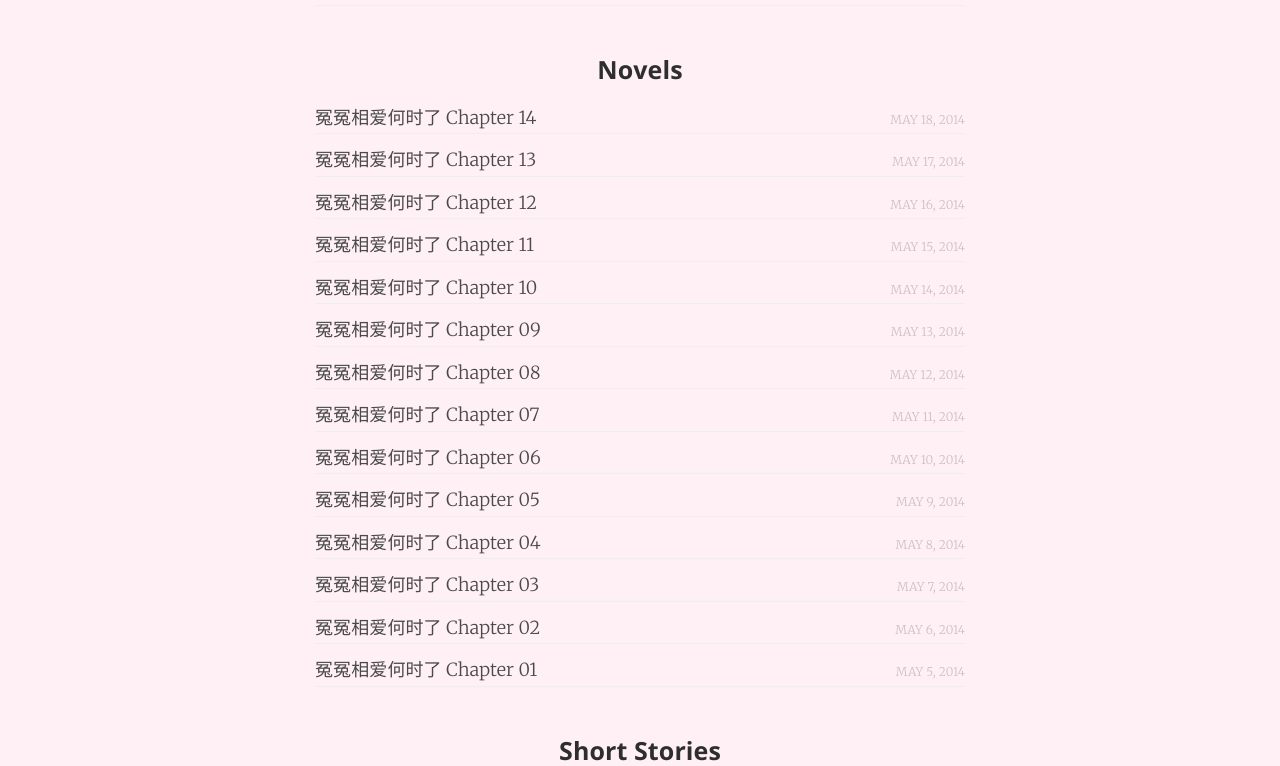
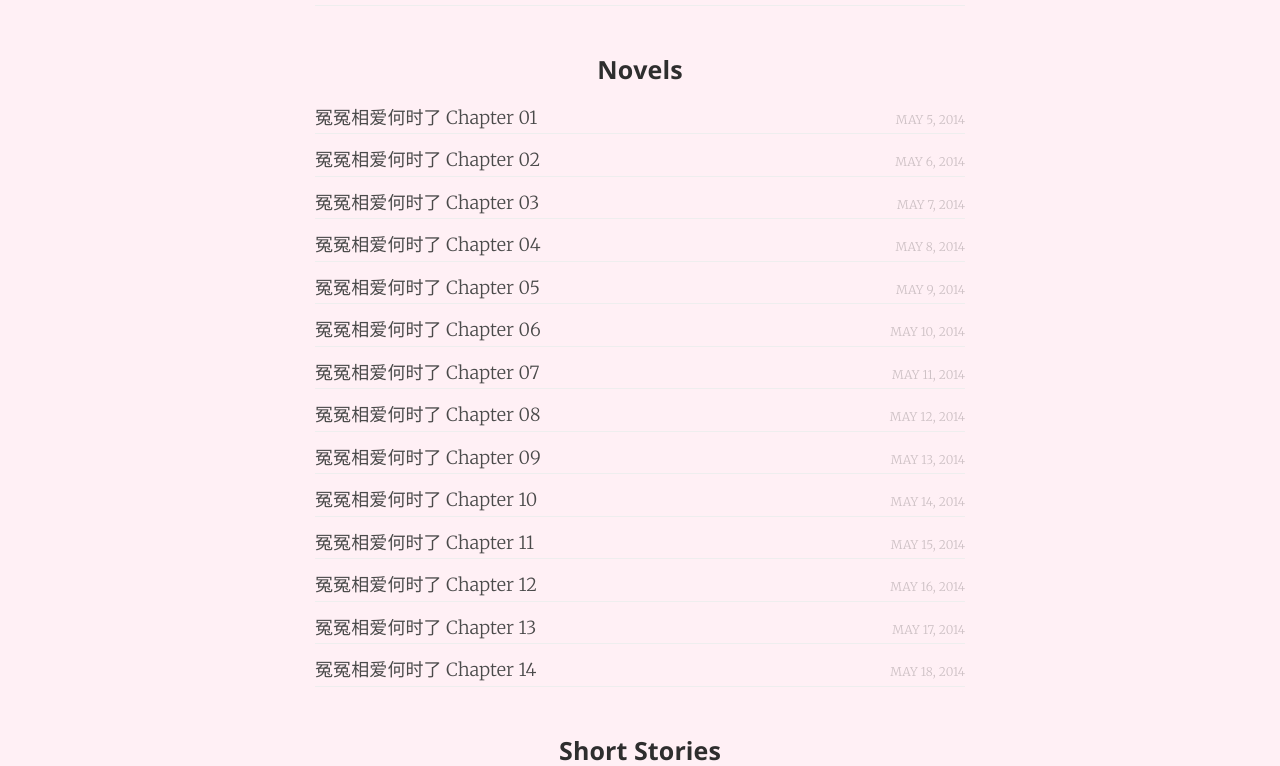
Before and after one commit to RennyNite0924/RennyNite0924.github.io, a Jekyll site: the page built from index.html, in a window 1280 px wide. Shown: the part 386-1152 px from the top of the page. Built offline with Jekyll 4.4.1, drawn with Linux system fonts in a browser that asks for light colours; some web fonts are replaced.

Commit message:
Trying again to change index display sequence

```diff
--- a/index.html
+++ b/index.html
@@ -37,7 +37,7 @@ layout: default
     <ul class="category {{category[0] | uri_escape | downcase | slugify}}">
         <h3 id="{{category[0] | uri_escape | downcase | slugify }}">{{category[0] | camelcase }}</h3>
 
-        {% for post in sorted_posts %}
+        {% for post in sorted_posts reversed %}
         {% unless post.draft %}
 
         {% if post.menutitle %}
```
